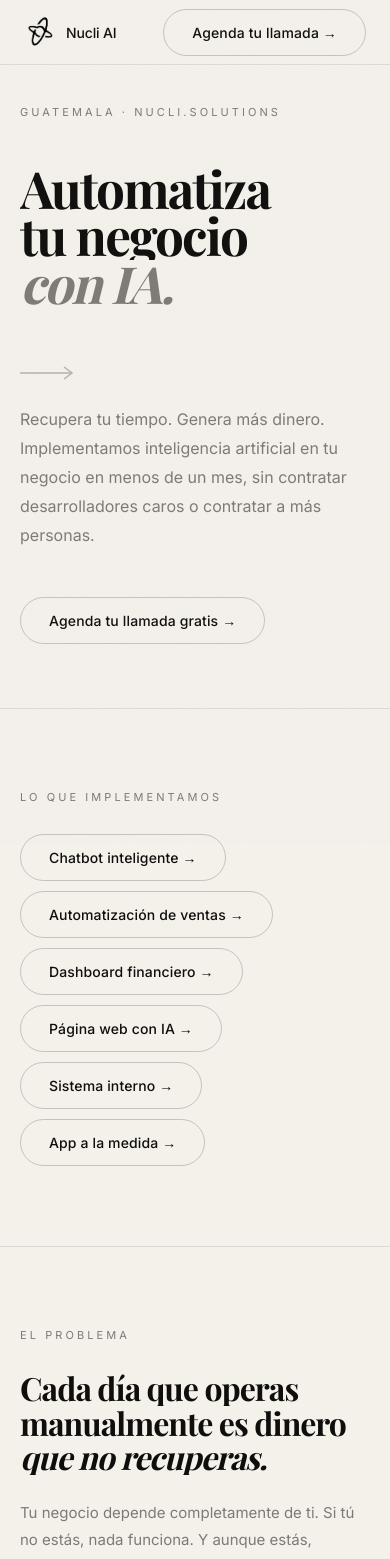
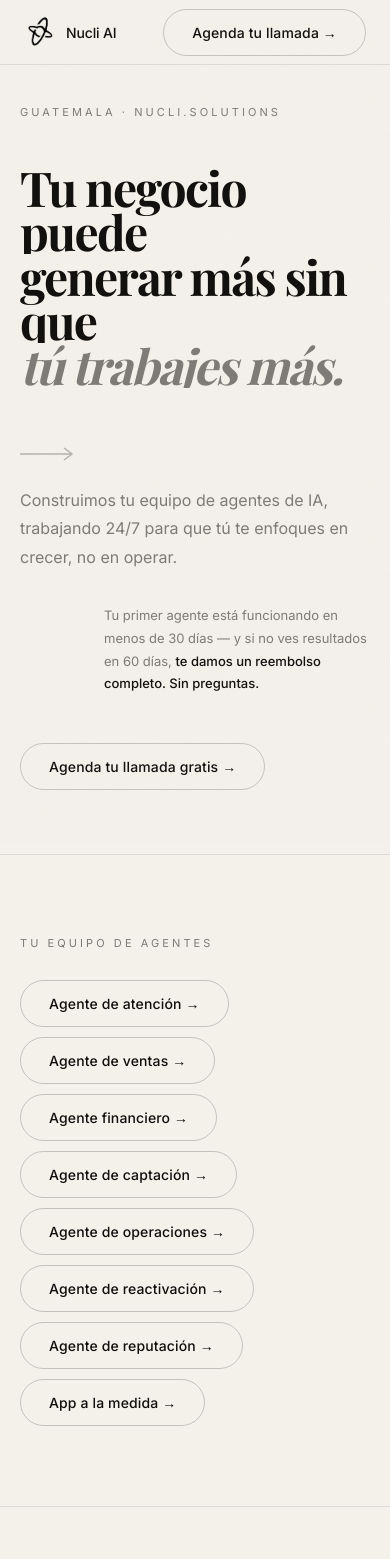
Before and after one commit to stevanmarroquin-bot/nucli-ai, a Next.js app: page / in a window 390 px wide. Shown: the top 1559 px of the page. Built offline with nearby package versions, Linux system fonts and the light colour scheme; a web font is replaced by a local one.

Commit message:
Update all copy — agentes de IA, garantía 60 días

```diff
--- a/app/page.tsx
+++ b/app/page.tsx
@@ -81,8 +81,9 @@ function Nav() {
 // ─── Hero ─────────────────────────────────────────────────────
 function Hero() {
   const headingRef = useHeadingReveal()
-  const sub = useReveal('reveal', 'd2')
-  const cta = useReveal('reveal', 'd3')
+  const sub  = useReveal('reveal', 'd2')
+  const guarantee = useReveal('reveal', 'd3')
+  const cta  = useReveal('reveal', 'd4')
 
   return (
     <section className="hero-pad" style={{ maxWidth: 1200, margin: '0 auto', width: '100%' }}>
@@ -92,34 +93,39 @@ function Hero() {
 
       <h1 ref={headingRef} style={{ marginBottom: 52 }}>
         <span className="line-wrap">
-          <span style={{ ...SERIF, fontSize: 'clamp(3.2rem, 8vw, 8rem)', fontWeight: 700, letterSpacing: '-0.035em', lineHeight: 0.93, display: 'block' }}>
-            Automatiza
+          <span style={{ ...SERIF, fontSize: 'clamp(3rem, 7.5vw, 7.5rem)', fontWeight: 700, letterSpacing: '-0.035em', lineHeight: 0.93, display: 'block' }}>
+            Tu negocio puede
           </span>
         </span>
         <span className="line-wrap">
-          <span style={{ ...SERIF, fontSize: 'clamp(3.2rem, 8vw, 8rem)', fontWeight: 700, letterSpacing: '-0.035em', lineHeight: 0.93, display: 'block' }}>
-            tu negocio
+          <span style={{ ...SERIF, fontSize: 'clamp(3rem, 7.5vw, 7.5rem)', fontWeight: 700, letterSpacing: '-0.035em', lineHeight: 0.93, display: 'block' }}>
+            generar más sin que
           </span>
         </span>
         <span className="line-wrap">
-          <span style={{ ...SERIF, fontSize: 'clamp(3.2rem, 8vw, 8rem)', fontStyle: 'italic', fontWeight: 400, letterSpacing: '-0.035em', lineHeight: 0.93, display: 'block', color: 'var(--muted)' }}>
-            con IA.
+          <span style={{ ...SERIF, fontSize: 'clamp(3rem, 7.5vw, 7.5rem)', fontStyle: 'italic', fontWeight: 400, letterSpacing: '-0.035em', lineHeight: 0.93, display: 'block', color: 'var(--muted)' }}>
+            tú trabajes más.
           </span>
         </span>
       </h1>
 
-      <div style={{ display: 'flex', alignItems: 'flex-start', gap: 24, flexWrap: 'wrap', marginBottom: 48 }}>
+      <div style={{ display: 'flex', alignItems: 'flex-start', gap: 24, flexWrap: 'wrap', marginBottom: 32 }}>
         <svg width="60" height="16" viewBox="0 0 60 16" fill="none" style={{ opacity: 0.28, flexShrink: 0, marginTop: 6 }}>
           <line x1="0" y1="8" x2="52" y2="8" stroke="currentColor" strokeWidth="1.5"/>
           <polyline points="44,2 52,8 44,14" stroke="currentColor" strokeWidth="1.5" fill="none"/>
         </svg>
-        <div ref={sub} style={{ maxWidth: 500 }}>
+        <div ref={sub} style={{ maxWidth: 540 }}>
           <p style={{ fontSize: 16, lineHeight: 1.8, color: 'var(--muted)', ...SANS }}>
-            Recupera tu tiempo. Genera más dinero.<br />
-            Implementamos inteligencia artificial en tu negocio en menos de un mes,
-            sin contratar desarrolladores caros o contratar a más personas.
+            Construimos tu equipo de agentes de IA, trabajando 24/7 para que tú te enfoques en crecer, no en operar.
           </p>
         </div>
+      </div>
+
+      <div ref={guarantee} style={{ marginBottom: 48, paddingLeft: 84 }}>
+        <p style={{ fontSize: 13, lineHeight: 1.75, color: 'var(--muted)', maxWidth: 520, ...SANS }}>
+          Tu primer agente está funcionando en menos de 30 días — y si no ves resultados en 60 días,{' '}
+          <span style={{ color: 'var(--fg)', fontWeight: 500 }}>te damos un reembolso completo. Sin preguntas.</span>
+        </p>
       </div>
 
       <div ref={cta}>
@@ -133,8 +139,9 @@ function Hero() {
 
 // ─── Servicios pills ──────────────────────────────────────────
 const PILL_LABELS = [
-  'Chatbot inteligente', 'Automatización de ventas', 'Dashboard financiero',
-  'Página web con IA', 'Sistema interno', 'App a la medida',
+  'Agente de atención', 'Agente de ventas', 'Agente financiero',
+  'Agente de captación', 'Agente de operaciones', 'Agente de reactivación',
+  'Agente de reputación', 'App a la medida',
 ]
 
 function ServiciosPills() {
@@ -143,7 +150,7 @@ function ServiciosPills() {
     <section className="section-pad" style={{ borderTop: '1px solid var(--border)' }}>
       <div style={{ maxWidth: 1200, margin: '0 auto' }}>
         <div ref={wrap}>
-          <Label>Lo que implementamos</Label>
+          <Label>Tu equipo de agentes</Label>
           <div style={{ display: 'flex', flexWrap: 'wrap', gap: 10 }}>
             {PILL_LABELS.map((s) => (
               <a key={s} href="#servicios" className="pill">{s} →</a>
@@ -196,9 +203,9 @@ function Problema() {
           <div ref={right} style={{ display: 'flex', flexDirection: 'column' }}>
             {[
               { n: '01', title: 'Clientes sin atender', desc: 'Mensajes sin responder, leads que se enfriaron porque nadie les dio seguimiento.' },
-              { n: '02', title: 'Sin visibilidad financiera', desc: 'Finanzas que viven en tu cabeza o en un Excel que nadie actualiza.' },
-              { n: '03', title: 'Equipo sin claridad', desc: 'Procesos que nadie mide. Tu equipo necesita que estés en cada decisión.' },
-              { n: '04', title: 'No puedes escalar', desc: 'No puedes escalar si todo depende de ti y no tienes tiempo para pensar en el negocio.' },
+              { n: '02', title: 'Sin visibilidad financiera', desc: 'Finanzas que no cuadran porque todo vive en tu cabeza o en un Excel que nadie actualiza.' },
+              { n: '03', title: 'Equipo sin claridad', desc: 'Procesos que nadie mide. Tu equipo necesita que estés presente en cada decisión.' },
+              { n: '04', title: 'No puedes escalar', desc: 'Mientras sigues apagando fuegos no puedes pensar en crecer ni enfocarte en lo que realmente mueve el negocio.' },
             ].map((item, i, arr) => (
               <div key={i} className="row-item" style={{
                 display: 'grid', gridTemplateColumns: '44px 1fr', gap: 16,
@@ -221,9 +228,9 @@ function Problema() {
           background: 'rgba(15,14,12,0.03)',
         }}>
           <p style={{ fontSize: 16, lineHeight: 1.8, color: 'var(--fg)', fontWeight: 500, ...SANS }}>
-            Contratar más personas no es la solución.{' '}
+            Contratar más personas no es la solución, no tienes el presupuesto y tampoco resuelve el problema de fondo.{' '}
             <span style={{ color: 'var(--muted)' }}>
-              Esto tiene solución y no requiere que aprendas tecnología.
+              Eso tiene solución, y no requiere que aprendas tecnología.
             </span>
           </p>
         </div>
@@ -233,6 +240,16 @@ function Problema() {
 }
 
 // ─── La Solución ──────────────────────────────────────────────
+const SOLUCIONES = [
+  { problem: 'Los clientes sin responder', solution: 'Un agente de atención que responde, califica y agenda por ti en tiempo real.' },
+  { problem: 'Los leads que se enfrían', solution: 'Un agente de ventas que hace el follow-up solo, sin que nadie en tu equipo tenga que recordarlo.' },
+  { problem: 'Las finanzas que no cuadran', solution: 'Un agente financiero que te muestra en tiempo real dónde está tu dinero, dónde se va, y qué está generando.' },
+  { problem: 'Los procesos que nadie mide', solution: 'Un agente de operaciones que le da a tu equipo claridad para trabajar sin necesitar que tú estés en cada decisión.' },
+  { problem: 'La presencia digital que no convierte', solution: 'Un agente de captación que convierte visitas en conversaciones de venta mientras tú te enfocas en otra cosa.' },
+  { problem: 'Los clientes que no vuelven', solution: 'Un agente de reactivación que contacta tu base de clientes dormidos y los trae de vuelta.' },
+  { problem: 'Las reseñas que nunca llegan', solution: 'Un agente de reputación que pide reseñas, las responde automáticamente y genera referidos.' },
+]
+
 function Solucion() {
   const headingRef = useHeadingReveal()
   const subRef  = useReveal('reveal', 'd2')
@@ -253,42 +270,41 @@ function Solucion() {
               </span>
               <span className="line-wrap">
                 <span style={{ ...SERIF, fontSize: 'clamp(2rem, 3.8vw, 3rem)', fontStyle: 'italic', fontWeight: 400, letterSpacing: '-0.03em', lineHeight: 1.08, display: 'block', color: 'var(--muted-light)' }}>
-                  Necesitas mejores sistemas.
+                  Necesitas agentes de IA.
                 </span>
               </span>
             </h2>
             <div ref={subRef}>
-              <p style={{ fontSize: 15, lineHeight: 1.8, color: 'var(--muted-light)', marginBottom: 44, maxWidth: 400, ...SANS }}>
-                En Nucli AI implementamos inteligencia artificial a la medida de tu operación —
-                para que tu negocio funcione y crezca sin que todo dependa de ti.
+              <p style={{ fontSize: 15, lineHeight: 1.8, color: 'var(--muted-light)', marginBottom: 44, maxWidth: 420, ...SANS }}>
+                En Nucli AI construimos tu equipo de agentes de inteligencia artificial, cada uno diseñado para resolver un problema específico de tu operación, trabajando juntos las 24 horas del día sin que tú tengas que hacer nada.
               </p>
             </div>
-            <div ref={ctaRef} style={{ marginBottom: 48 }}>
-              <a href={AGENDA_URL} target="_blank" rel="noopener noreferrer" className="pill pill-dark">
-                Hablemos →
-              </a>
+            <div ref={ctaRef}>
+              <a href={AGENDA_URL} target="_blank" rel="noopener noreferrer" className="pill pill-dark">Hablemos →</a>
             </div>
-
-            {/* Financial system image */}
           </div>
 
           <div ref={right} style={{ display: 'flex', flexDirection: 'column' }}>
-            {[
-              { problem: 'Los clientes sin responder', solution: 'Un chatbot inteligente que atiende, califica y agenda por ti las 24 horas.' },
-              { problem: 'Los leads que se enfrían', solution: 'Automatizaciones que hacen el follow-up solo, sin que nadie tenga que recordarlo.' },
-              { problem: 'Las finanzas que no cuadran', solution: 'Un dashboard que te muestra en tiempo real dónde está tu dinero y qué genera.' },
-              { problem: 'Los procesos que nadie mide', solution: 'Un sistema que le da a tu equipo claridad para operar sin necesitarte.' },
-              { problem: 'La presencia digital que no convierte', solution: 'Una web con IA integrada que trabaja como vendedor digital las 24 horas.' },
-            ].map((item, i) => (
+            {SOLUCIONES.map((item, i) => (
               <div key={i} style={{
                 display: 'grid', gridTemplateColumns: '1fr 1fr', gap: 20,
-                padding: '22px 0', borderBottom: '1px solid var(--border-dark)',
+                padding: '20px 0', borderBottom: '1px solid var(--border-dark)',
               }}>
                 <p style={{ fontSize: 14, fontWeight: 500, color: 'var(--fg-light)', ...SANS }}>{item.problem}</p>
                 <p style={{ fontSize: 14, lineHeight: 1.7, color: 'var(--muted-light)', ...SANS }}>{item.solution}</p>
               </div>
             ))}
           </div>
+        </div>
+
+        <div style={{ marginTop: 64, paddingTop: 48, borderTop: '1px solid var(--border-dark)' }}>
+          <p style={{ fontSize: 15, lineHeight: 1.8, color: 'var(--muted-light)', maxWidth: 680, ...SANS }}>
+            Tú me cuentas cómo opera tu negocio hoy. Yo identifico en dónde está la fuga de tiempo y dinero, y construyo el agente que lo resuelve, en menos de 30 días.{' '}
+            <span style={{ color: 'var(--fg-light)', fontWeight: 500 }}>
+              Sin que tengas que aprender nada técnico. Sin contratar a nadie más.
+            </span>{' '}
+            Tú hablas con una persona que entiende tu negocio. Nosotros construimos, implementamos y mantenemos todo.
+          </p>
         </div>
       </div>
     </section>
@@ -297,12 +313,14 @@ function Solucion() {
 
 // ─── Servicios detalle ────────────────────────────────────────
 const SERVICIOS_DETAIL = [
-  { name: 'Chatbot inteligente', desc: 'Responde clientes inmediatamente, califica leads y agenda citas — 24 horas al día.', price: 'Desde Q2,500 setup', monthly: 'Q300/mes' },
-  { name: 'Automatización de seguimiento y ventas', desc: 'Seguimiento automático a cada cliente. Sin leads perdidos. Sin ventas que se enfrían.', price: 'Desde Q2,500 setup', monthly: 'Q250/mes' },
-  { name: 'Dashboard financiero', desc: 'Ve en tiempo real dónde está tu dinero, dónde se va, y qué genera más.', price: 'Desde Q4,500 setup', monthly: 'Q400/mes' },
-  { name: 'Página web con IA integrada', desc: 'Diseñada para convertir visitas en ventas — chatbot, captura de leads, SEO.', price: 'Desde Q4,000 setup', monthly: 'Q350/mes' },
-  { name: 'Sistema interno', desc: 'A la medida de tu operación para que tu equipo trabaje sin necesitarte en cada paso.', price: 'Desde Q5,000 setup', monthly: 'Q450/mes' },
-  { name: 'App a la medida', desc: 'Un producto digital completo — agendamiento, membresías, pedidos, o lo que necesites.', price: 'Desde Q10,000 setup', monthly: 'Q700/mes' },
+  { name: 'Agente de atención al cliente', desc: 'Responde clientes inmediatamente, califica leads y agenda citas — 24 horas al día, sin que nadie en tu equipo tenga que hacerlo.', price: 'Desde Q2,500 setup', monthly: 'Q300/mes' },
+  { name: 'Agente de ventas y seguimiento', desc: 'Seguimiento automático a cada cliente que muestra interés. Sin leads perdidos. Sin ventas que se enfrían por falta de atención.', price: 'Desde Q2,500 setup', monthly: 'Q250/mes' },
+  { name: 'Agente financiero', desc: 'Ve en tiempo real dónde está tu dinero, dónde se va, y qué está generando más. Sin abrir Excel. Sin preguntarle a nadie.', price: 'Desde Q4,500 setup', monthly: 'Q400/mes' },
+  { name: 'Agente de captación', desc: 'Una página diseñada para convertir visitas en conversaciones de venta, con agente de IA integrado, captura de leads y optimización para Google.', price: 'Desde Q4,000 setup', monthly: 'Q350/mes' },
+  { name: 'Agente de operaciones', desc: 'Un sistema a la medida de tu operación para que tu equipo trabaje con claridad, sin depender de ti para cada decisión.', price: 'Desde Q5,000 setup', monthly: 'Q450/mes' },
+  { name: 'Agente de reactivación', desc: 'Contactamos tu base de clientes dormidos con mensajes conversacionales de IA. Solo ventas que creías perdidas volviendo a entrar.', price: 'Desde Q2,500 setup', monthly: 'Q200/mes' },
+  { name: 'Agente de reputación', desc: 'Pedimos reseñas a tus clientes satisfechos automáticamente, respondemos cada reseña con IA y generamos referidos. Más reseñas en Google, más clientes encontrándote.', price: 'Desde Q2,500 setup', monthly: 'Q200/mes' },
+  { name: 'App a la medida', desc: 'Un producto digital completo — agendamiento, membresías, pedidos, o lo que tu negocio necesite para escalar.', price: 'Desde Q10,000 setup', monthly: 'Q700/mes' },
 ]
 
 function ServiciosDetail() {
@@ -317,12 +335,12 @@ function ServiciosDetail() {
           <h2 ref={headingRef}>
             <span className="line-wrap">
               <span style={{ ...SERIF, fontSize: 'clamp(2rem, 3.8vw, 3rem)', fontWeight: 700, letterSpacing: '-0.03em', lineHeight: 1.08, display: 'block' }}>
-                Los sistemas
+                Tu equipo de
               </span>
             </span>
             <span className="line-wrap">
               <span style={{ ...SERIF, fontSize: 'clamp(2rem, 3.8vw, 3rem)', fontStyle: 'italic', fontWeight: 400, letterSpacing: '-0.03em', lineHeight: 1.08, display: 'block' }}>
-                que implementamos
+                agentes de IA
               </span>
             </span>
           </h2>
@@ -343,7 +361,7 @@ function ServiciosDetail() {
         </div>
 
         <p style={{ marginTop: 32, fontSize: 15, lineHeight: 1.75, color: 'var(--muted)', ...SANS }}>
-          Te damos descuentos si compras e implementas más de un sistema.
+          ¿Necesitas más de un agente? Cada agente adicional tiene descuento acumulado hasta un 20% en setup y mensual.
         </p>
       </div>
     </section>
@@ -353,9 +371,9 @@ function ServiciosDetail() {
 // ─── Proceso ──────────────────────────────────────────────────
 function Proceso() {
   const headingRef = useHeadingReveal()
-  const step1 = useReveal('reveal', 'd1')
-  const step2 = useReveal('reveal', 'd2')
-  const step3 = useReveal('reveal', 'd3')
+  const col1 = useReveal('reveal', 'd1')
+  const col2 = useReveal('reveal', 'd2')
+  const col3 = useReveal('reveal', 'd3')
 
   return (
     <section className="section-pad" style={{ borderTop: '1px solid var(--border)' }}>
@@ -374,31 +392,63 @@ function Proceso() {
           </span>
         </h2>
 
-        {/* Step 1 */}
-        <div ref={step1} style={{ maxWidth: 560, marginBottom: 80, paddingBottom: 80, borderBottom: '1px solid var(--border)' }}>
-          <p style={{ fontSize: 52, fontWeight: 700, letterSpacing: '-0.05em', color: 'rgba(15,14,12,0.07)', marginBottom: 24, lineHeight: 1, ...SERIF }}>01</p>
-          <p style={{ fontSize: 20, fontWeight: 500, letterSpacing: '-0.01em', marginBottom: 14, ...SANS }}>Hablamos</p>
-          <p style={{ fontSize: 15, lineHeight: 1.8, color: 'var(--muted)', ...SANS }}>
-            Una llamada de 30 a 60 minutos. Me cuentas cómo operas tu negocio y qué te está costando más tiempo o dinero.
+        <div className="grid-3">
+          {[
+            { ref: col1, n: '01', title: 'Hablamos', desc: 'Una llamada de 30-60 minutos. Me cuentas cómo opera tu negocio hoy y qué te está costando más tiempo o dinero.' },
+            { ref: col2, n: '02', title: 'Te presento el plan', desc: 'Con base en lo que me cuentas, te digo exactamente qué agente tiene más impacto inmediato para tu operación y cuánto cuesta.' },
+            { ref: col3, n: '03', title: 'Lo construimos', desc: 'Si decides avanzar, empezamos. En menos de 30 días tienes tu primer agente funcionando y trabajando por ti.' },
+          ].map((step, i) => (
+            <div key={i} ref={step.ref} className="proceso-col" style={{
+              padding: '40px 36px',
+              borderLeft: i === 0 ? 'none' : '1px solid var(--border)',
+              paddingLeft: i === 0 ? 0 : 36,
+            }}>
+              <p style={{ fontSize: 52, fontWeight: 700, letterSpacing: '-0.05em', color: 'rgba(15,14,12,0.07)', marginBottom: 28, lineHeight: 1, ...SERIF }}>
+                {step.n}
               </p>
+              <p style={{ fontSize: 17, fontWeight: 500, letterSpacing: '-0.01em', marginBottom: 12, ...SANS }}>{step.title}</p>
+              <p style={{ fontSize: 14, lineHeight: 1.8, color: 'var(--muted)', ...SANS }}>{step.desc}</p>
             </div>
+          ))}
+        </div>
+      </div>
+    </section>
+  )
+}
 
-        {/* Step 2 — no image, centered */}
-        <div ref={step2} style={{ maxWidth: 560, marginBottom: 80, paddingBottom: 80, borderBottom: '1px solid var(--border)' }}>
-          <p style={{ fontSize: 52, fontWeight: 700, letterSpacing: '-0.05em', color: 'rgba(15,14,12,0.07)', marginBottom: 24, lineHeight: 1, ...SERIF }}>02</p>
-          <p style={{ fontSize: 20, fontWeight: 500, letterSpacing: '-0.01em', marginBottom: 14, ...SANS }}>Te presento el plan</p>
-          <p style={{ fontSize: 15, lineHeight: 1.8, color: 'var(--muted)', ...SANS }}>
-            Identifico qué sistema tiene más impacto inmediato para tu operación y te presento un plan de implementación junto con el precio.
+// ─── La Garantía ─────────────────────────────────────────────
+function Garantia() {
+  const headingRef = useHeadingReveal()
+  const body = useReveal('reveal', 'd2')
+
+  return (
+    <section className="section-pad" style={{ background: 'var(--bg-dark)', borderTop: '1px solid var(--border-dark)' }}>
+      <div style={{ maxWidth: 1200, margin: '0 auto' }}>
+        <Label dark>La garantía</Label>
+        <div style={{ maxWidth: 720 }}>
+          <h2 ref={headingRef} style={{ marginBottom: 40 }}>
+            <span className="line-wrap">
+              <span style={{ ...SERIF, fontSize: 'clamp(2rem, 3.8vw, 3rem)', fontWeight: 700, letterSpacing: '-0.03em', lineHeight: 1.08, display: 'block', color: 'var(--fg-light)' }}>
+                Si no ves resultados en 60 días,
+              </span>
+            </span>
+            <span className="line-wrap">
+              <span style={{ ...SERIF, fontSize: 'clamp(2rem, 3.8vw, 3rem)', fontStyle: 'italic', fontWeight: 400, letterSpacing: '-0.03em', lineHeight: 1.08, display: 'block', color: 'var(--muted-light)' }}>
+                te devuelvo cada quetzal.
+              </span>
+            </span>
+          </h2>
+          <div ref={body}>
+            <p style={{ fontSize: 16, lineHeight: 1.85, color: 'var(--muted-light)', marginBottom: 24, ...SANS }}>
+              Si tu negocio no ve resultados medibles en 60 días, te devuelvo cada quetzal y retiro cada sistema que construí.
             </p>
+            <p style={{ fontSize: 16, lineHeight: 1.85, color: 'var(--fg-light)', fontWeight: 500, marginBottom: 48, ...SANS }}>
+              Sin preguntas. Sin condiciones. Yo asumo todo el riesgo para que tú no tengas que hacerlo.
+            </p>
+            <a href={AGENDA_URL} target="_blank" rel="noopener noreferrer" className="pill pill-dark">
+              Agenda tu llamada gratis →
+            </a>
           </div>
-
-        {/* Step 3 */}
-        <div ref={step3} style={{ maxWidth: 560 }}>
-          <p style={{ fontSize: 52, fontWeight: 700, letterSpacing: '-0.05em', color: 'rgba(15,14,12,0.07)', marginBottom: 24, lineHeight: 1, ...SERIF }}>03</p>
-          <p style={{ fontSize: 20, fontWeight: 500, letterSpacing: '-0.01em', marginBottom: 14, ...SANS }}>Lo construimos</p>
-          <p style={{ fontSize: 15, lineHeight: 1.8, color: 'var(--muted)', ...SANS }}>
-            En menos de un mes tienes el sistema funcionando y trabajando por ti.
-          </p>
         </div>
       </div>
     </section>
@@ -411,35 +461,37 @@ function CTAFinal() {
   const right      = useReveal('reveal-right')
 
   return (
-    <section className="section-pad" style={{ background: 'var(--bg-dark)', borderTop: '1px solid var(--border-dark)', overflow: 'hidden' }}>
+    <section className="section-pad" style={{ borderTop: '1px solid var(--border)' }}>
       <div style={{ maxWidth: 1200, margin: '0 auto' }}>
-        <div className="grid-2" style={{ alignItems: 'center', gap: 80 }}>
+        <div className="grid-2" style={{ alignItems: 'center' }}>
           <div>
-            <h2 ref={headingRef} style={{ marginBottom: 48 }}>
+            <h2 ref={headingRef}>
               <span className="line-wrap">
-                <span style={{ ...SERIF, fontSize: 'clamp(2.2rem, 4.5vw, 3.8rem)', fontWeight: 700, letterSpacing: '-0.04em', lineHeight: 1.05, display: 'block', color: 'var(--fg-light)' }}>
-                  Recupera tu tiempo.
+                <span style={{ ...SERIF, fontSize: 'clamp(2.2rem, 4.5vw, 3.8rem)', fontWeight: 700, letterSpacing: '-0.04em', lineHeight: 1.05, display: 'block' }}>
+                  Tu negocio puede generar más
                 </span>
               </span>
               <span className="line-wrap">
-                <span style={{ ...SERIF, fontSize: 'clamp(2.2rem, 4.5vw, 3.8rem)', fontStyle: 'italic', fontWeight: 400, letterSpacing: '-0.04em', lineHeight: 1.05, display: 'block', color: 'var(--muted-light)' }}>
-                  Tu negocio puede generarte más dinero.
+                <span style={{ ...SERIF, fontSize: 'clamp(2.2rem, 4.5vw, 3.8rem)', fontStyle: 'italic', fontWeight: 400, letterSpacing: '-0.04em', lineHeight: 1.05, display: 'block', color: 'var(--muted)' }}>
+                  sin que tú trabajes más.
                 </span>
               </span>
             </h2>
+          </div>
           <div ref={right}>
-              <p style={{ fontSize: 15, lineHeight: 1.8, color: 'var(--muted-light)', marginBottom: 14, ...SANS }}>
-                La IA lo hace posible y nosotros te ayudamos a implementarla.
+            <p style={{ fontSize: 15, lineHeight: 1.8, color: 'var(--muted)', marginBottom: 14, ...SANS }}>
+              La consulta es gratis. Si no veo exactamente cómo ayudarte, te lo digo directo.
             </p>
-              <p style={{ fontSize: 14, lineHeight: 1.75, color: 'rgba(244,241,235,0.35)', marginBottom: 44, ...SANS }}>
-                La llamada es gratis. Sin compromiso. Si no puedo ayudarte, te lo digo directo.
+            <p style={{ fontSize: 14, lineHeight: 1.75, color: 'var(--muted)', marginBottom: 12, ...SANS }}>
+              Y si avanzas y no ves resultados en 60 días, te devuelvo todo y retiro los agentes.
             </p>
-              <a href={AGENDA_URL} target="_blank" rel="noopener noreferrer" className="pill pill-dark">
+            <p style={{ fontSize: 15, fontWeight: 500, color: 'var(--fg)', marginBottom: 44, ...SANS }}>
+              Tú no arriesgas nada. Yo asumo todo el riesgo.
+            </p>
+            <a href={AGENDA_URL} target="_blank" rel="noopener noreferrer" className="pill">
               Agenda tu llamada gratis →
             </a>
           </div>
-          </div>
-
         </div>
       </div>
     </section>
@@ -458,7 +510,7 @@ function Footer() {
           <img src="/logofooter.png" alt="Nucli AI" width={28} height={28}
             style={{ objectFit: 'contain', opacity: 0.7 }} />
           <span style={{ fontSize: 13, color: 'rgba(244,241,235,0.45)', ...SANS }}>
-            Nucli AI · Guatemala · nucli.solutions
+            Nucli AI · nucli.solutions
           </span>
         </div>
         <a
@@ -487,6 +539,7 @@ export default function Home() {
         <Solucion />
         <ServiciosDetail />
         <Proceso />
+        <Garantia />
         <CTAFinal />
       </main>
       <Footer />
```
Lines whose indentation alone changed are shown as unchanged.
